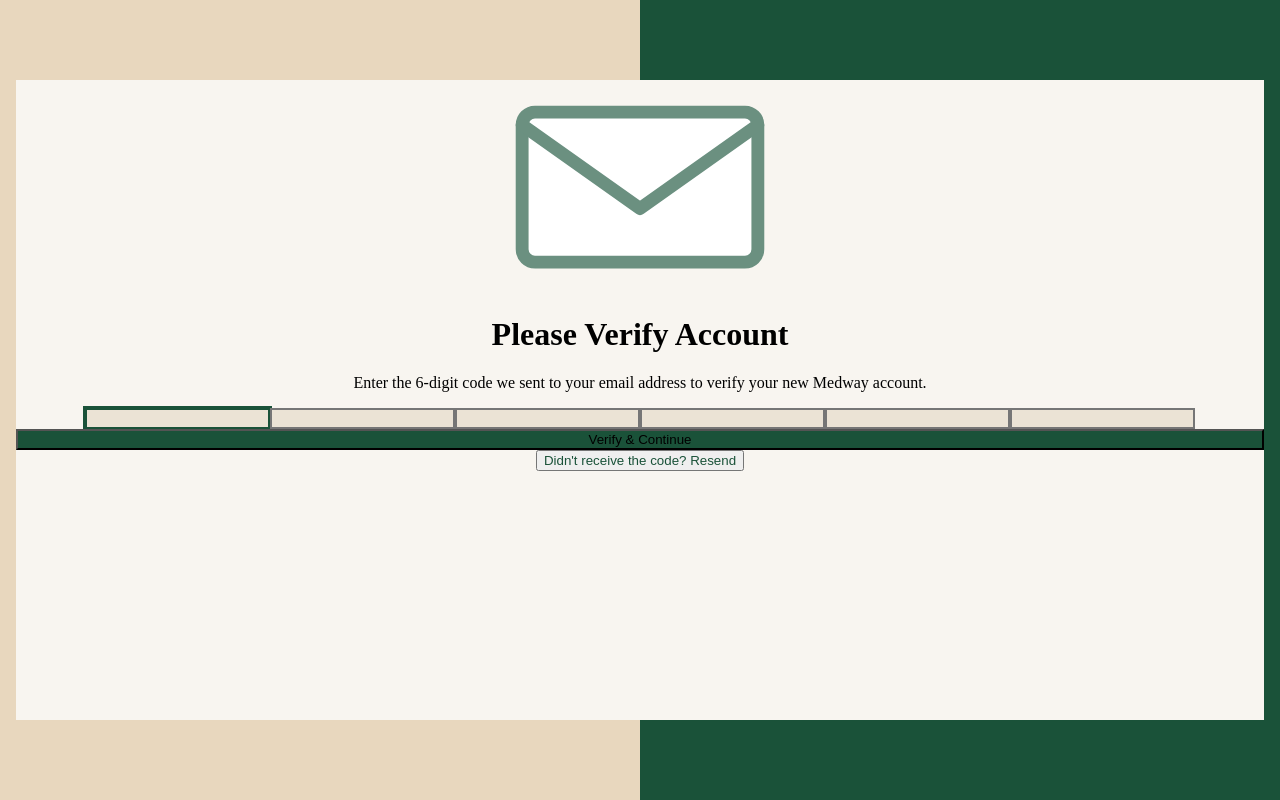
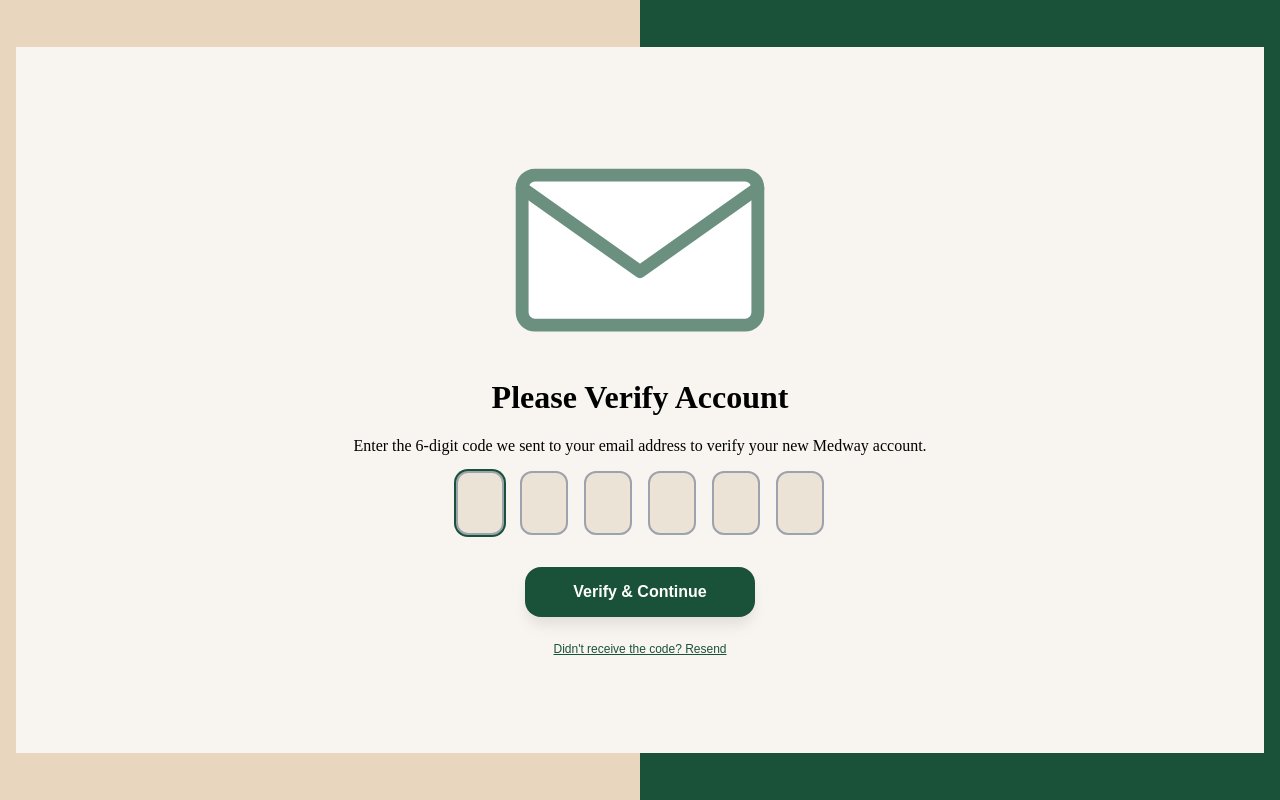
Before and after one commit to Advk2k4/medway, a React (Vite) app in the folder frontend/: page /email-verification in a window 1280 px wide. Built offline with nearby package versions, Linux system fonts and the light colour scheme; no server answers.

Commit message:
final design changes made

```diff
--- a/frontend/src/pages/EmailVerification.jsx
+++ b/frontend/src/pages/EmailVerification.jsx
@@ -92,7 +92,7 @@ export default function EmailVerification() {
       <div style={{ width: '50%', background: '#1A5239', position: 'fixed', top: 0, bottom: 0, right: 0 }}></div>
 
       <div style={{ position: 'relative', zIndex: 10, display: 'flex', alignItems: 'center', justifyContent: 'center', minHeight: '100vh', width: '100%', padding: '0 1rem' }}>
-        <div className="bg-[#F8F5F0] rounded-3xl shadow-2xl px-12 py-24 max-w-2xl w-full" style={{ minHeight: '80vh' }}>
+        <div className="bg-[#F8F5F0] rounded-3xl shadow-2xl w-full" style={{ minHeight: '80vh', paddingLeft: '5rem', paddingRight: '5rem', paddingTop: '6rem', paddingBottom: '6rem', maxWidth: '80rem' }}>
           <div className="flex justify-center mb-10">
             <div className="w-48 h-36 flex items-center justify-center">
               <svg
@@ -131,7 +131,7 @@ export default function EmailVerification() {
             Enter the 6-digit code we sent to your email address to verify your new Medway account.
           </p>
 
-          <div className="flex justify-center gap-3 mb-8">
+          <div className="flex justify-center mb-8" style={{ gap: '1rem' }}>
             {code.map((digit, index) => (
               <input
                 key={index}
@@ -143,7 +143,17 @@ export default function EmailVerification() {
                 onChange={(e) => handleChange(index, e.target.value)}
                 onKeyDown={(e) => handleKeyDown(index, e)}
                 onPaste={handlePaste}
-                className="w-12 h-16 text-center text-2xl font-semibold border-2 border-gray-400 rounded-xl focus:border-[#1A5239] focus:outline-none focus:ring-2 focus:ring-[#1A5239] focus:ring-opacity-50 transition-all bg-[#EBE3D5]"
+                style={{
+                    width: '3rem',
+                    height: '4rem',
+                    fontSize: '1.5rem',
+                    textAlign: 'center',
+                    fontWeight: '600',
+                    border: '2px solid #9ca3af',
+                    borderRadius: '0.75rem',
+                    background: '#EBE3D5'
+                }}
+                className="focus:border-[#1A5239] focus:outline-none focus:ring-2 focus:ring-[#1A5239] focus:ring-opacity-50 transition-all"
                 />
             ))}
           </div>
@@ -158,7 +168,20 @@ export default function EmailVerification() {
             <button
                 onClick={handleVerify}
                 disabled={isVerifying}
-              className="bg-[#1A5239] text-white px-24 py-5 rounded-xl text-2xl font-semibold hover:bg-[#245c42] transition-colors disabled:opacity-50 disabled:cursor-not-allowed shadow-lg w-full max-w-md"
+                style={{
+                    background: '#1A5239',
+                    color: 'white',
+                    padding: '1rem 3rem',
+                    fontSize: '1rem',
+                    borderRadius: '1rem',
+                    fontWeight: '600',
+                    border: 'none',
+                    cursor: 'pointer',
+                    boxShadow: '0 10px 15px -3px rgba(0, 0, 0, 0.1)',
+                    marginTop: '2rem'
+                }}
+                onMouseOver={(e) => e.target.style.background = '#245c42'}
+                onMouseOut={(e) => e.target.style.background = '#1A5239'}
                 >
                 {isVerifying ? 'Verifying...' : 'Verify & Continue'}
                 </button>
@@ -166,8 +189,17 @@ export default function EmailVerification() {
 
           <div className="text-center">
             <button
-              className="text-[#1A5239] hover:underline text-lg font-medium"
                 onClick={handleResend}
+                style={{
+                    color: '#1A5239',
+                    fontSize: '0.75rem',
+                    fontWeight: '500',
+                    background: 'none',
+                    border: 'none',
+                    cursor: 'pointer',
+                    textDecoration: 'underline',
+                    marginTop: '1.5rem'
+                }}
                 >
                 Didn't receive the code? Resend
                 </button>
```
Lines whose indentation alone changed are shown as unchanged.
